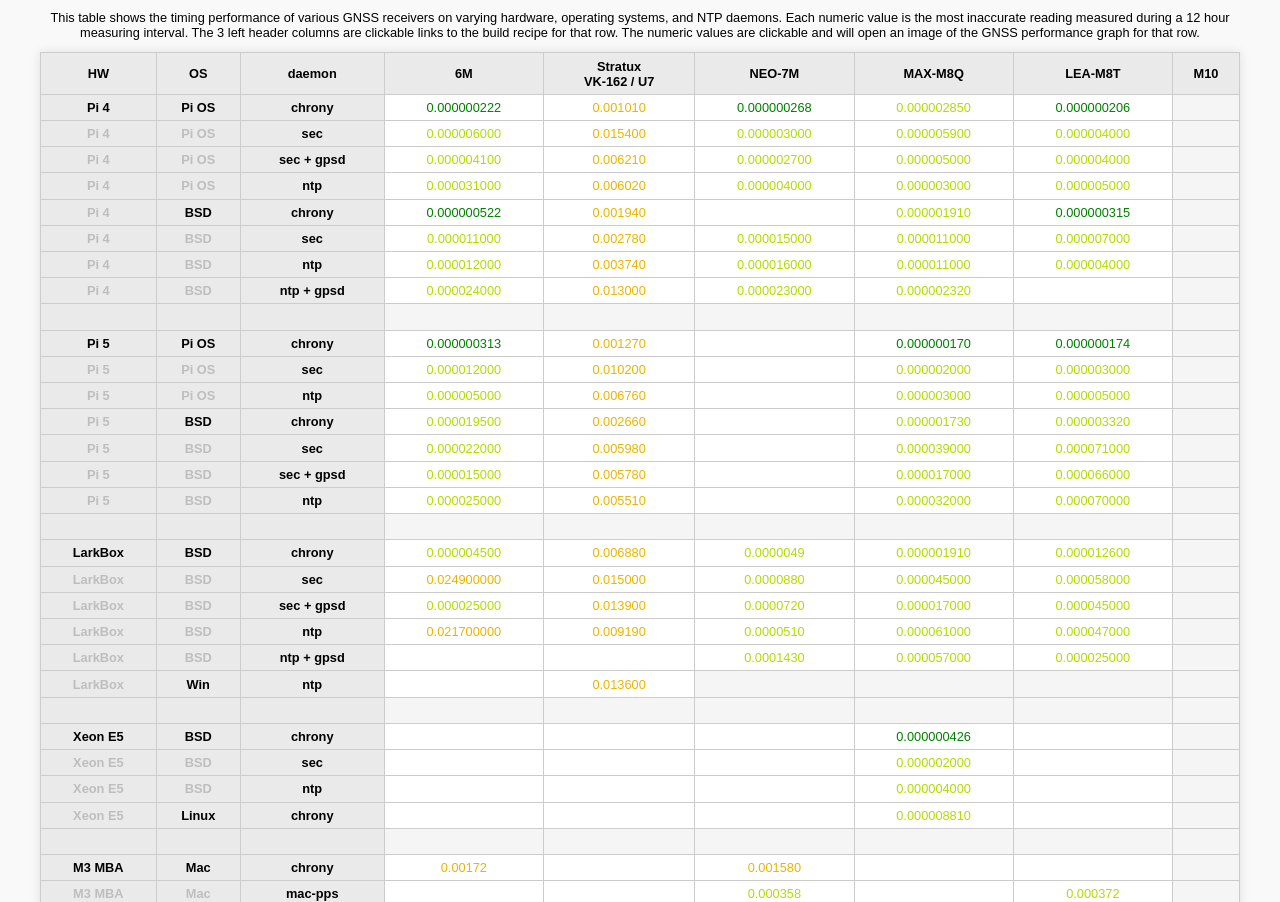
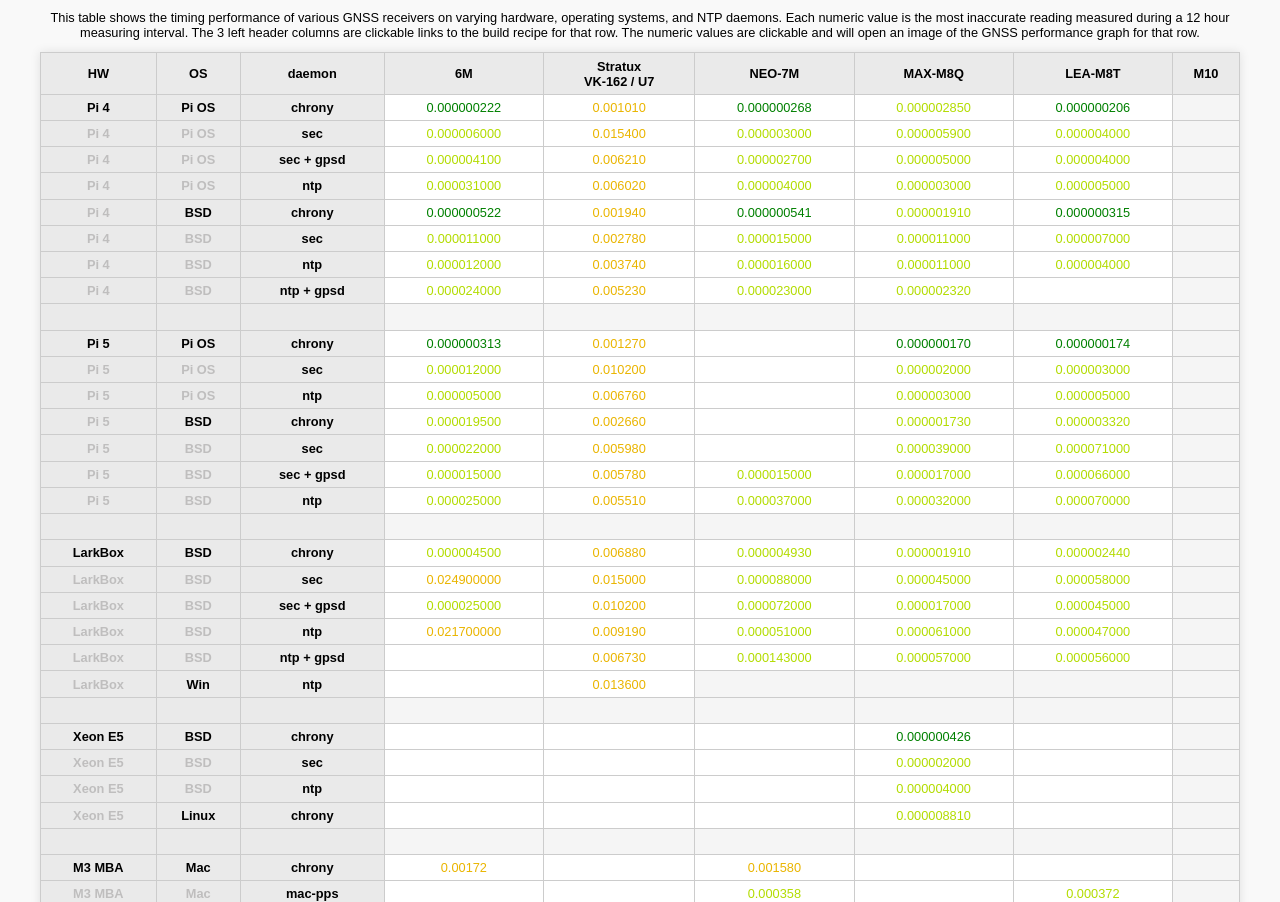
Before and after one commit to BYO-NTP/BYO-NTP.github.io, a website: page htdocs/accuracy.html in a window 1280 px wide. Shown: the part 198-1100 px from the top of the page. Drawn offline with Linux system fonts and the light colour scheme.

Commit message:
more images, accuracy updates

```diff
--- a/htdocs/accuracy.html
+++ b/htdocs/accuracy.html
@@ -95,13 +95,13 @@
       <tr><th class="grey">Pi 4</th><th class="grey">Pi OS</th><th>ntp</th>
           <td>0.000031000</td><td>0.006020</td><td>0.000004000</td><td>0.000003000</td><td>0.000005000</td><td></td></tr>
       <tr><th class="grey">Pi 4</th><th>BSD</th><th>chrony</th>
-          <td>0.000000522</td><td>0.001940</td><td>           </td><td>0.000001910</td><td>0.000000315</td><td></td></tr>
+          <td>0.000000522</td><td>0.001940</td><td>0.000000541</td><td>0.000001910</td><td>0.000000315</td><td></td></tr>
       <tr><th class="grey">Pi 4</th><th class="grey">BSD</th><th>sec</th>
           <td>0.000011000</td><td>0.002780</td><td>0.000015000</td><td>0.000011000</td><td>0.000007000</td><td></td></tr>
       <tr><th class="grey">Pi 4</th><th class="grey">BSD</th><th>ntp</th>
           <td>0.000012000</td><td>0.003740</td><td>0.000016000</td><td>0.000011000</td><td>0.000004000</td><td></td></tr>
       <tr><th class="grey">Pi 4</th><th class="grey">BSD</th><th>ntp + gpsd</th>
-          <td>0.000024000</td><td>0.013000</td><td>0.000023000</td><td>0.000002320</td><td>           </td><td></td></tr>
+          <td>0.000024000</td><td>0.005230</td><td>0.000023000</td><td>0.000002320</td><td>           </td><td></td></tr>
       <tr><th>&nbsp;</th><th></th><th></th><td></td><td></td><td></td><td></td><td></td><td></td></tr>
       <tr><th>Pi 5</th><th>Pi OS</th><th>chrony</th>
           <td>0.000000313</td><td>0.001270</td><td>           </td><td>0.000000170</td><td>0.000000174</td><td></td></tr>
@@ -114,20 +114,20 @@
       <tr><th class="grey">Pi 5</th><th class="grey">BSD</th><th>sec</th>
           <td>0.000022000</td><td>0.005980</td><td>           </td><td>0.000039000</td><td>0.000071000</td><td></td></tr>
       <tr><th class="grey">Pi 5</th><th class="grey">BSD</th><th>sec + gpsd</th>
-          <td>0.000015000</td><td>0.005780</td><td>           </td><td>0.000017000</td><td>0.000066000</td><td></td></tr>
+          <td>0.000015000</td><td>0.005780</td><td>0.000015000</td><td>0.000017000</td><td>0.000066000</td><td></td></tr>
       <tr><th class="grey">Pi 5</th><th class="grey">BSD</th><th>ntp</th>
-          <td>0.000025000</td><td>0.005510</td><td>           </td><td>0.000032000</td><td>0.000070000</td><td></td></tr>
+          <td>0.000025000</td><td>0.005510</td><td>0.000037000</td><td>0.000032000</td><td>0.000070000</td><td></td></tr>
       <tr><th>&nbsp;</th><th></th><th></th><td></td>        <td></td><td></td><td></td><td></td><td></td></tr>
       <tr><th>LarkBox</th><th>BSD</th><th>chrony</th>
-          <td>0.000004500</td><td>0.006880</td><td>0.0000049</td><td>0.000001910</td><td>0.000012600</td><td></td></tr>
+          <td>0.000004500</td><td>0.006880</td><td>0.000004930</td><td>0.000001910</td><td>0.000002440</td><td></td></tr>
       <tr><th class="grey">LarkBox</th><th class="grey">BSD</th><th>sec</th>
-          <td>0.024900000</td><td>0.015000</td><td>0.0000880</td><td>0.000045000</td><td>0.000058000</td><td></td></tr>
+          <td>0.024900000</td><td>0.015000</td><td>0.000088000</td><td>0.000045000</td><td>0.000058000</td><td></td></tr>
       <tr><th class="grey">LarkBox</th><th class="grey">BSD</th><th>sec + gpsd</th>
-          <td>0.000025000</td><td>0.013900</td><td>0.0000720</td><td>0.000017000</td><td>0.000045000</td><td></td></tr>
+          <td>0.000025000</td><td>0.010200</td><td>0.000072000</td><td>0.000017000</td><td>0.000045000</td><td></td></tr>
       <tr><th class="grey">LarkBox</th><th class="grey">BSD</th><th>ntp</th>
-          <td>0.021700000</td><td>0.009190</td><td>0.0000510</td><td>0.000061000</td><td>0.000047000</td><td></td></tr>
+          <td>0.021700000</td><td>0.009190</td><td>0.000051000</td><td>0.000061000</td><td>0.000047000</td><td></td></tr>
       <tr><th class="grey">LarkBox</th><th class="grey">BSD</th><th>ntp + gpsd</th>
-          <td>           </td><td>        </td><td>0.0001430</td><td>0.000057000</td><td>0.000025000</td><td></td></tr>
+          <td>           </td><td>0.006730</td><td>0.000143000</td><td>0.000057000</td><td>0.000056000</td><td></td></tr>
       <tr><th class="grey">LarkBox</th><th>Win</th><th>ntp</th>
           <td>           </td><td>0.013600</td><td></td><td></td><td></td><td></td></tr>
       <tr><th>&nbsp;</th><th></th><th></th><td></td><td></td><td></td><td></td><td></td><td></td></tr>
```
Also changed, not shown: htdocs/img/ublox/6M/pi4-bsd-6m-ntp-gpsd.png (added), htdocs/img/ublox/7M/pi5-bsd-7m-ntp.png (added), htdocs/img/ublox/7M/pi5-bsd-7m-sec-gpsd.png (added), htdocs/img/ublox/M8T/larkbox-bsd-m8t-ntp-gpsd.png, htdocs/img/ublox/U7/pi4-bsd-u7-ntp-gpsd.png (added).
